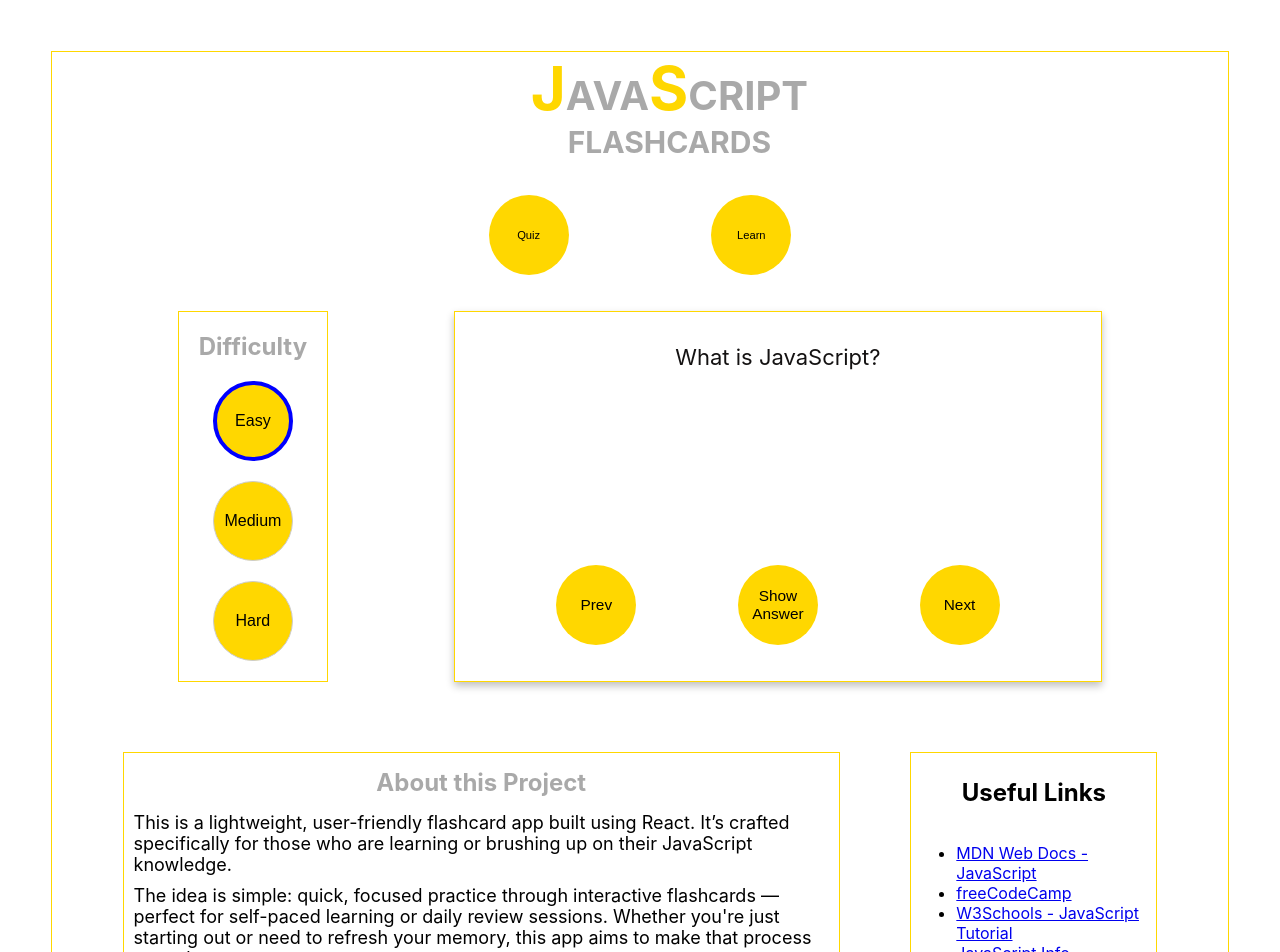
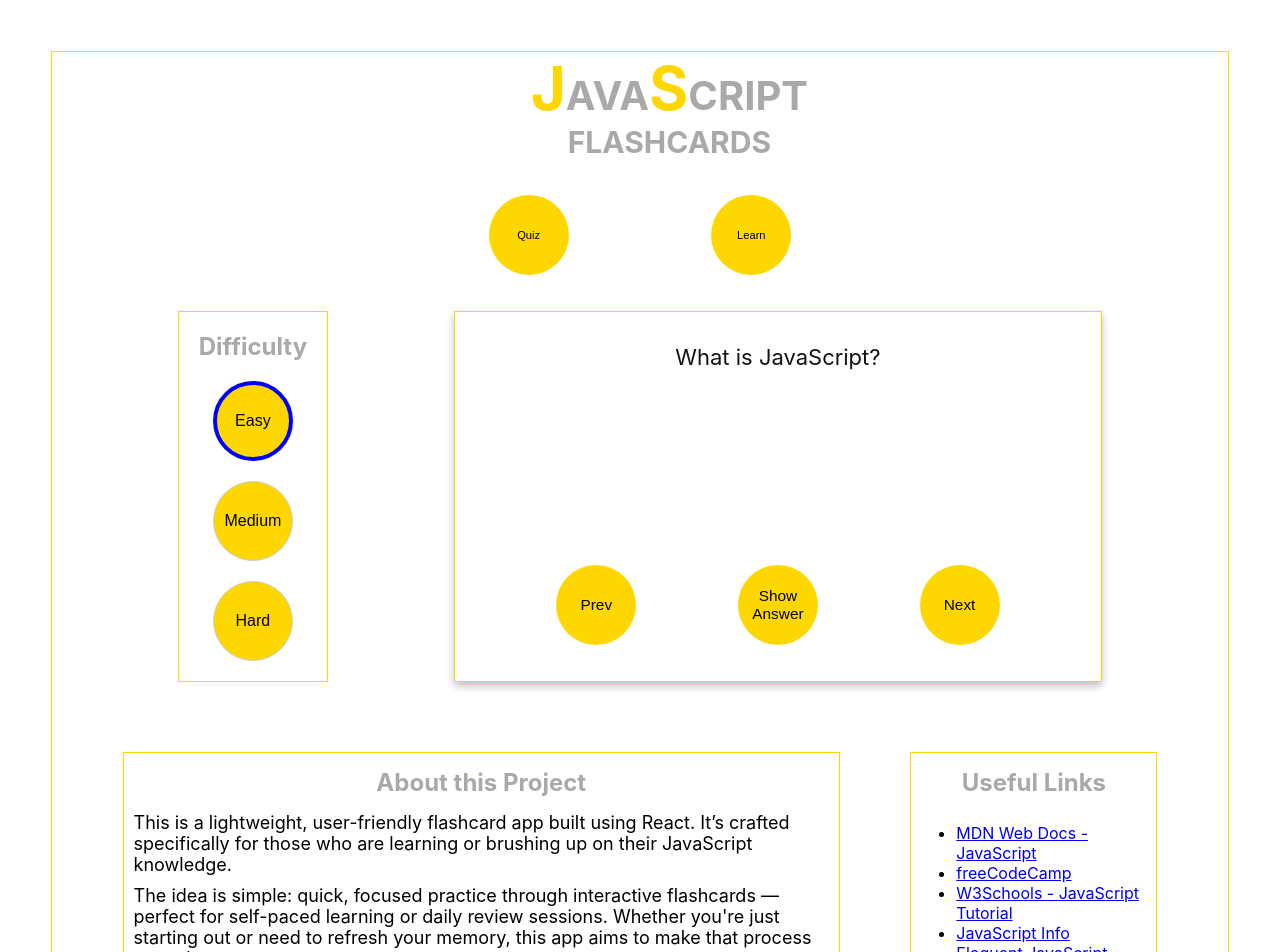
Before and after one commit to dhurrell001/JavaScript-flashcards-React, a React (Create React App) app: page / in a window 1280 px wide. Shown: the top 952 px of the page. Built offline with nearby package versions, Linux system fonts and the light colour scheme.

Commit message:
minor CSS changes

```diff
--- a/src/components/usefulLinks.module.css
+++ b/src/components/usefulLinks.module.css
@@ -9,3 +9,10 @@
   border: 1px solid gold;
   gap: 3%;
 }
+
+.useful-links-container h2 {
+  font-size: 24px;
+  margin: 0;
+  padding: 10px;
+  color: darkgray;
+}
```
